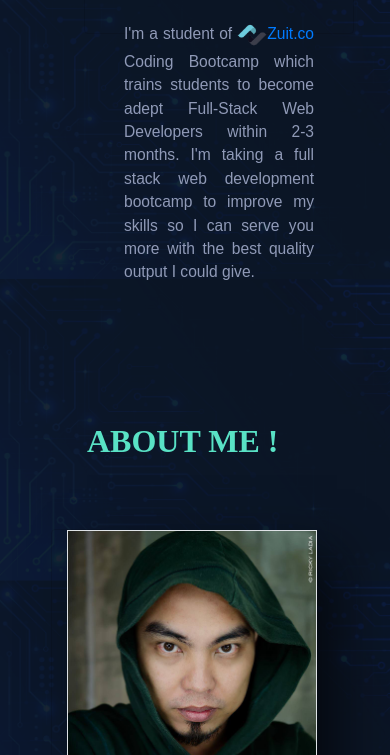
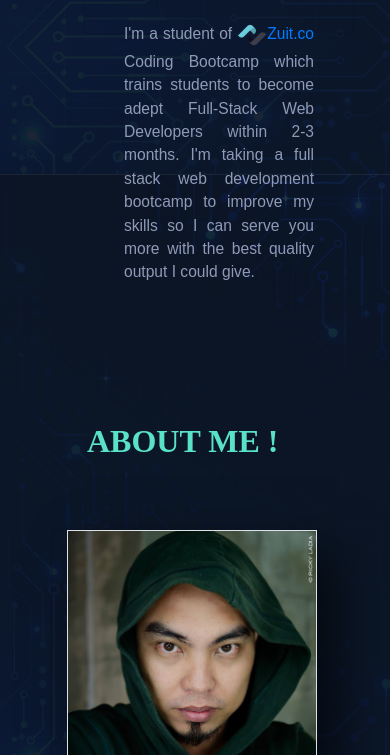
Before and after one commit to Arkcheon/web-portfolio, a plain HTML site: page index.html in a window 390 px wide. Shown: the part 626-1381 px from the top of the page. Drawn offline with nearby package versions, Linux system fonts and the light colour scheme; a web font is replaced by a local one.

Commit message:
Capstone 1

```diff
--- a/index.css
+++ b/index.css
@@ -25,7 +25,7 @@ html {
 @media screen and (max-width: 450px) {
   #ibody {
 
-			  background-image: url(./images/arkbg.png);
+			  background-image: url(./images/bgmobile.png);
 				background-size: 450px;
 				background-color: #0a192f;
 				background-attachment: fixed;
```
Also changed, not shown: images/bgmobile.png (added).
